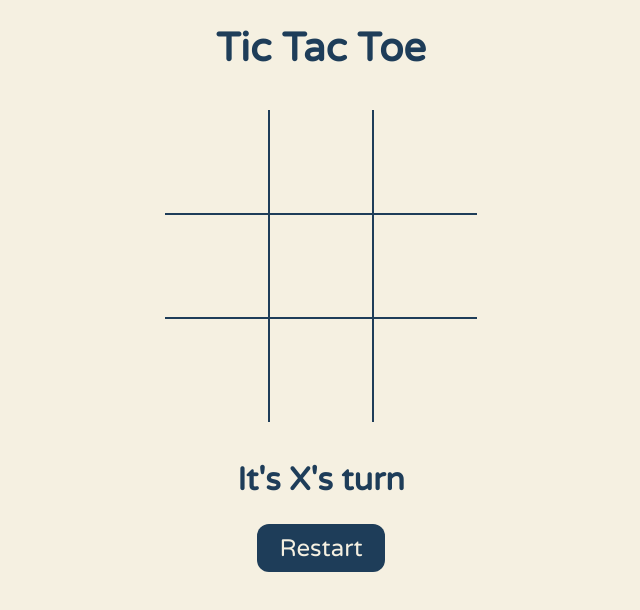
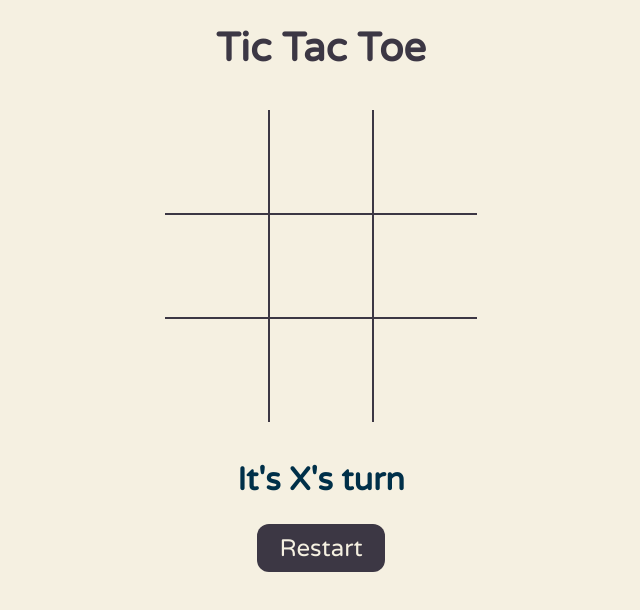
Before and after one commit to Centigrams/tic-tac-toe, a plain HTML site: page index.html in a window 1280 px wide. Shown: the whole page, without its empty margins (319-959 px from the left). Drawn offline with Linux system fonts and the light colour scheme.

Commit message:
Fix game status color.

```diff
--- a/styles.css
+++ b/styles.css
@@ -26,7 +26,8 @@ body {
   --cell-size: 10rem;
   --marker-size: calc((var(--cell-size)) * 0.9);
   --background-color: #F5F0E1;
-  --primary-element-color: #1E3D59;
+  --primary-element-color: #3c3744;
+  --x-turn-color: #003049;
 }
 
 header,
@@ -44,7 +45,7 @@ main {
   margin-top: 3%;
   font-size: 2rem;
   font-family: "Varela Round", sans-serif;
-  color: var(--primary-element-color);
+  color: var(--x-turn-color);
 }
 
 .board {
```
